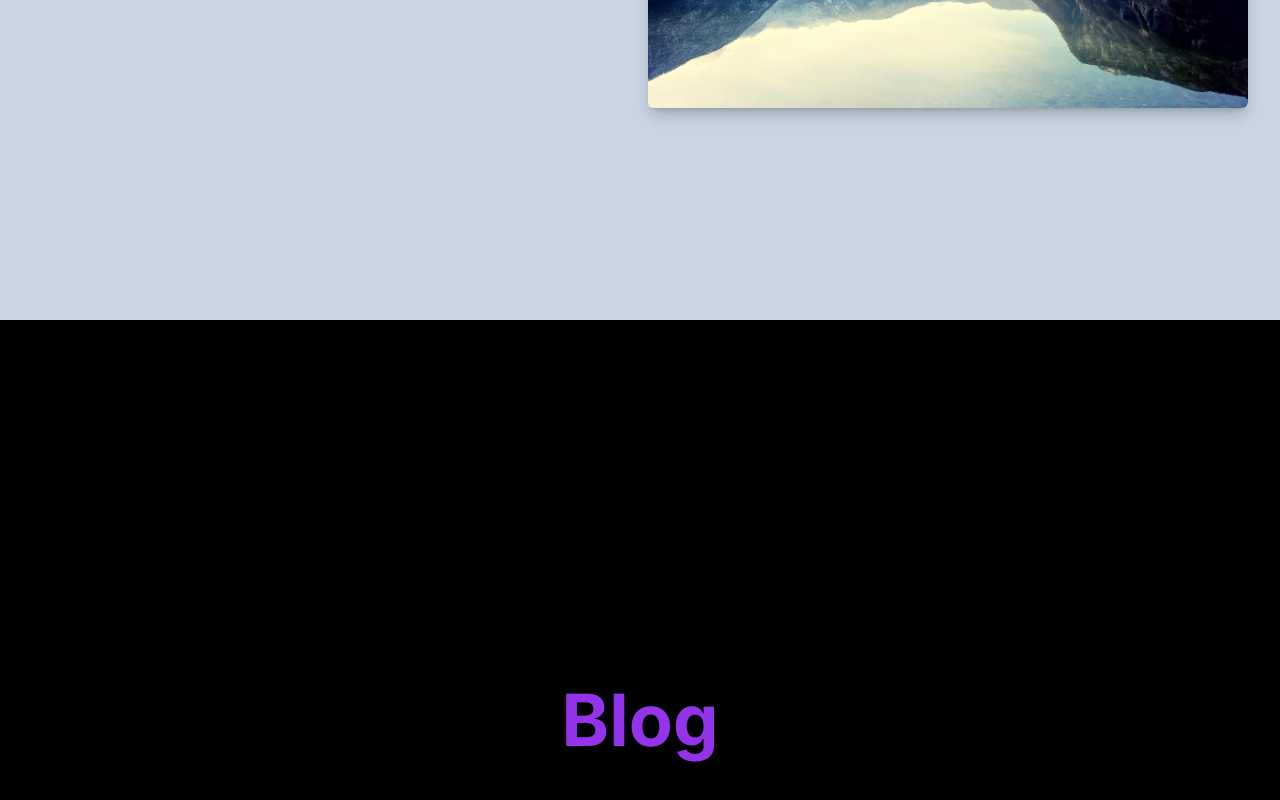
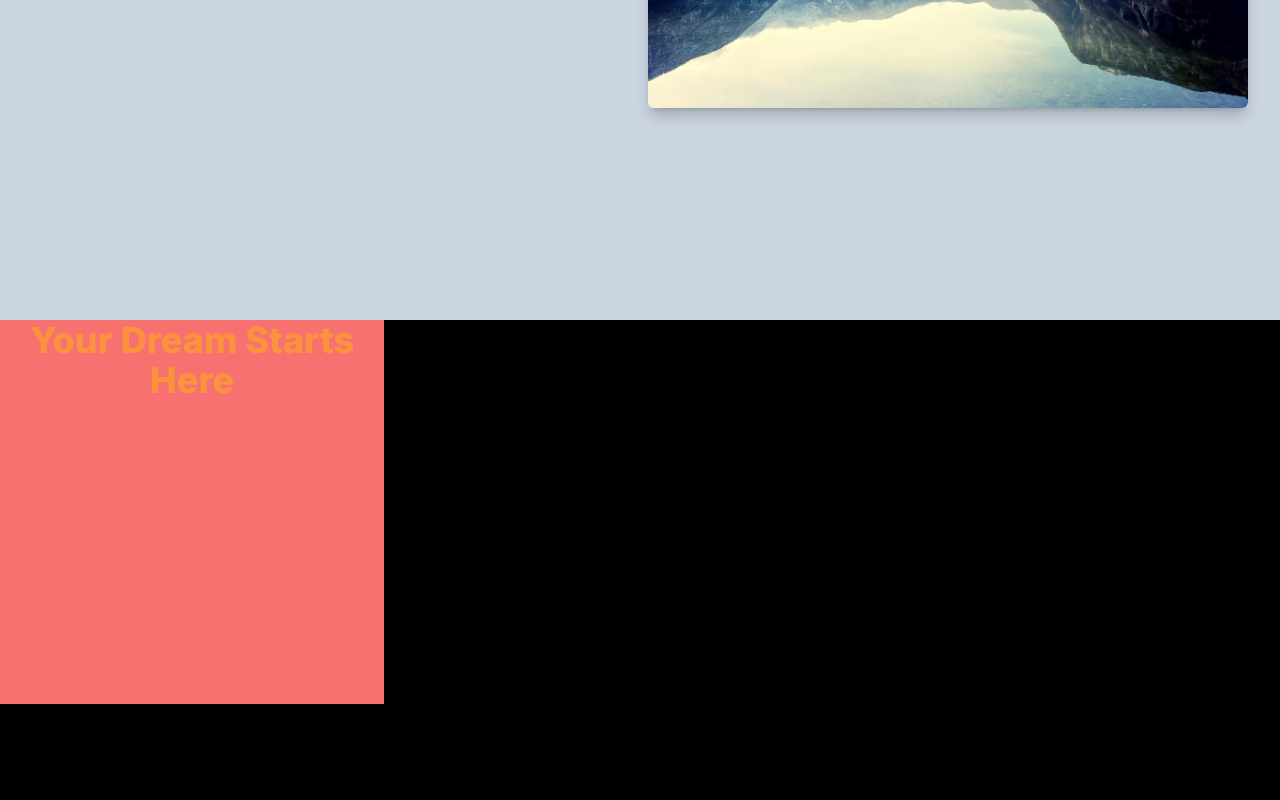
Before and after one commit to AbbasAliKazmi/nextjs-piaic-class-practice, a Next.js app: page / in a window 1280 px wide. Shown: the part 480-1280 px from the top of the page. Built offline with nearby package versions, Linux system fonts and the light colour scheme.

Commit message:
intro sec start

```diff
--- /dev/null
+++ b/src/app/intro/page.tsx
@@ -0,0 +1,16 @@
+
+
+import { useState } from 'react';
+import Link from 'next/link';
+import Image from 'next/image';
+
+export default function Intro(){
+  return(
+     <div className=''>
+        <div className='bg-red-400 w-96 h-96 mr-48'>
+          <h1 className='text-4xl text-orange-400 font-extrabold'>Your Dream Starts Here</h1>
+        </div>
+
+    </div>
+
+)}
--- a/src/app/page.tsx
+++ b/src/app/page.tsx
@@ -1,20 +1,21 @@
 import Navbar from "./navbar/page";
 import Header from "./header/page";
+import Intro from "./intro/page";
 
 export default function Home() {
   return (
-    <div>
+    <div className="">
       <Navbar/>
       <section
         id="about"
-        className="text-white h-screen bg-black text-center flex">
+        className="text-white h-screen bg-black text-center flex ">
 
         <Header/>
       </section>
       <section
         id="blog"
         className="text-white h-screen bg-black text-center flex">
-        <h1 className="m-auto font-waterfall text-7xl text-purple-600 font-bold">Blog</h1>
+        <Intro/>
       </section>
       <section
         id="contact"
```
